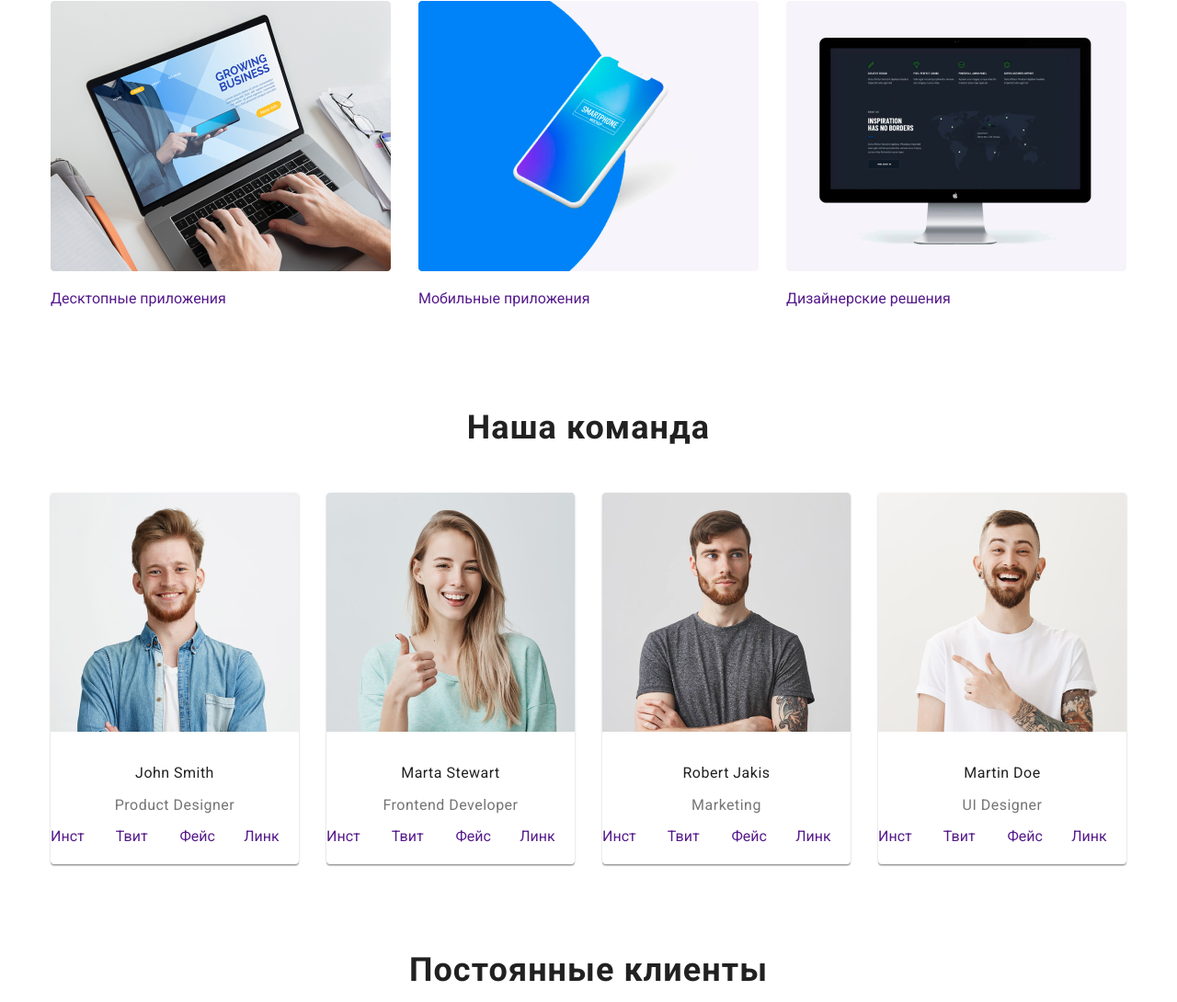
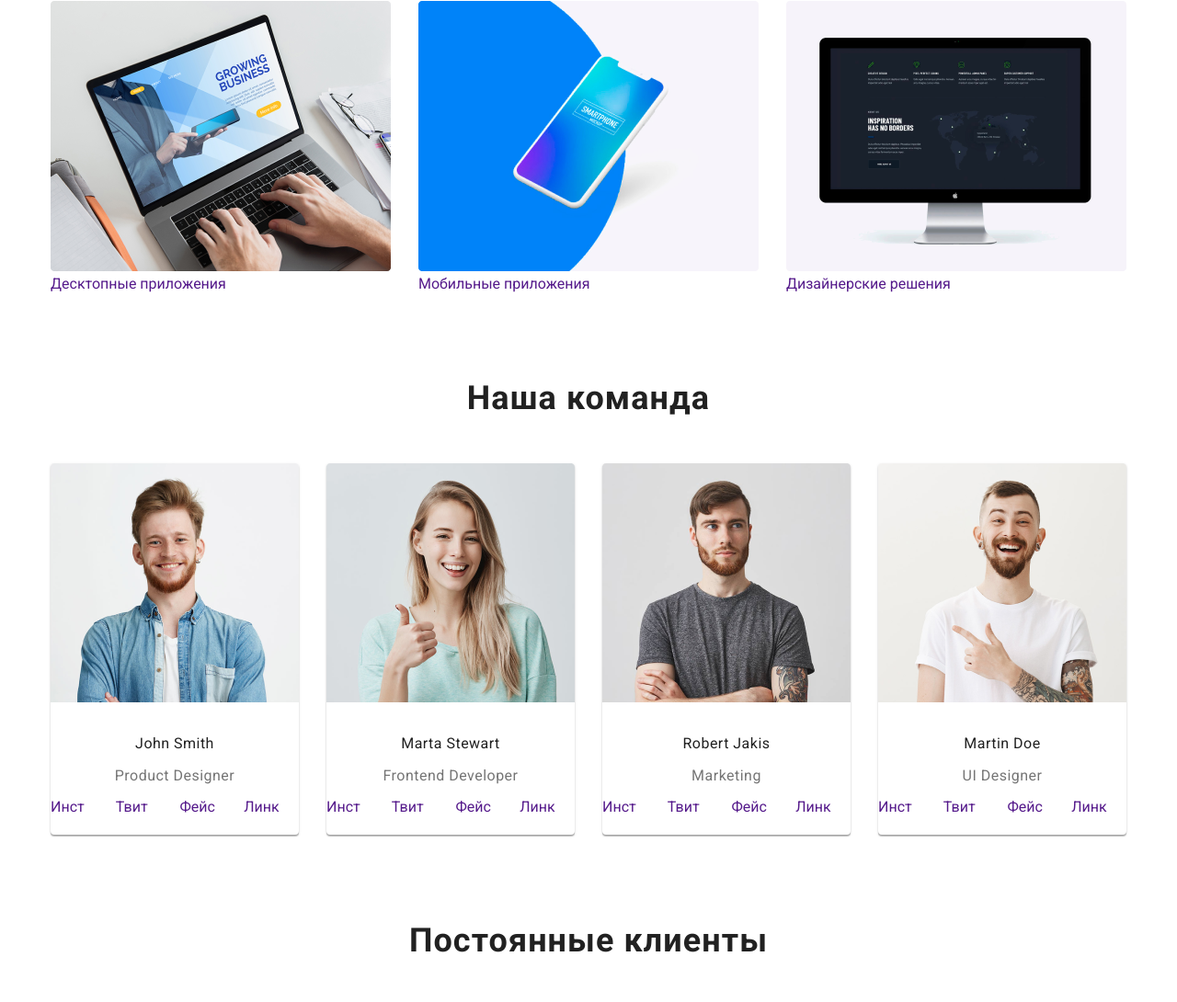
Before and after one commit to Max-Lytvyniuk/goit-markup-hw-03, a plain HTML site: page index.html in a window 1280 px wide. Shown: the part 826-1916 px from the top of the page at 92% size. Drawn offline with nearby package versions, Linux system fonts and the light colour scheme.

Commit message:
and another one

```diff
--- a/css/styles.css
+++ b/css/styles.css
@@ -243,6 +243,11 @@ a {
   line-height: 1.17;
   text-align: center;
   letter-spacing: 0.03em;
+}
+
+.example-text {
+  margin-top: 0;
+  margin-bottom: 0;
 }
 
 /* Команда */
--- a/index.html
+++ b/index.html
@@ -141,7 +141,7 @@
                   width="370"
                   height="294"
                 />
-                <p>Десктопные приложения</p>
+                <p class="example-text">Десктопные приложения</p>
               </a>
             </li>
 
@@ -153,7 +153,7 @@
                   width="370"
                   height="294"
                 />
-                <p>Мобильные приложения</p>
+                <p class="example-text">Мобильные приложения</p>
               </a>
             </li>
 
@@ -165,7 +165,7 @@
                   width="370"
                   height="294"
                 />
-                <p>Дизайнерские решения</p>
+                <p class="example-text">Дизайнерские решения</p>
               </a>
             </li>
           </ul>
```
